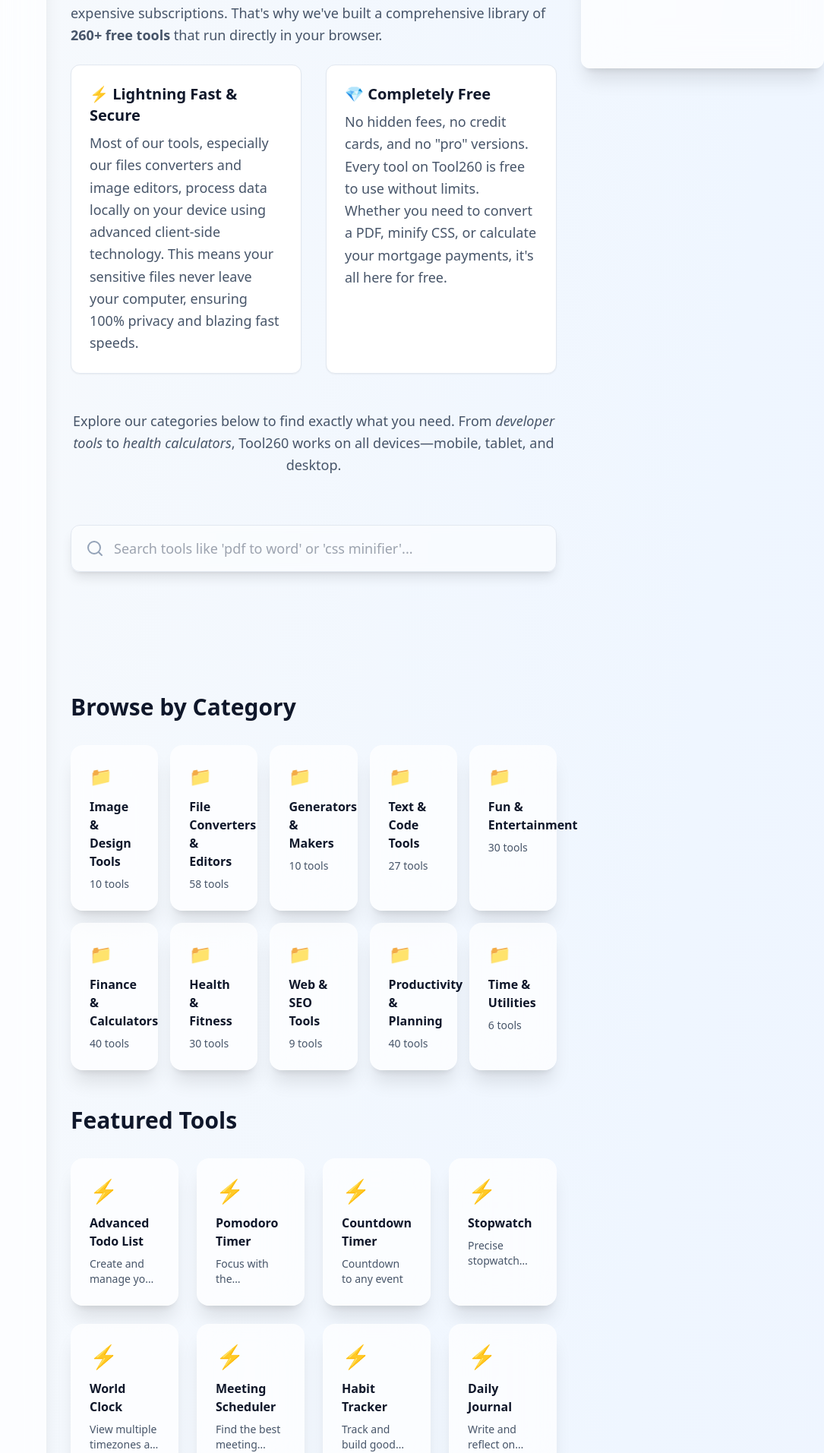
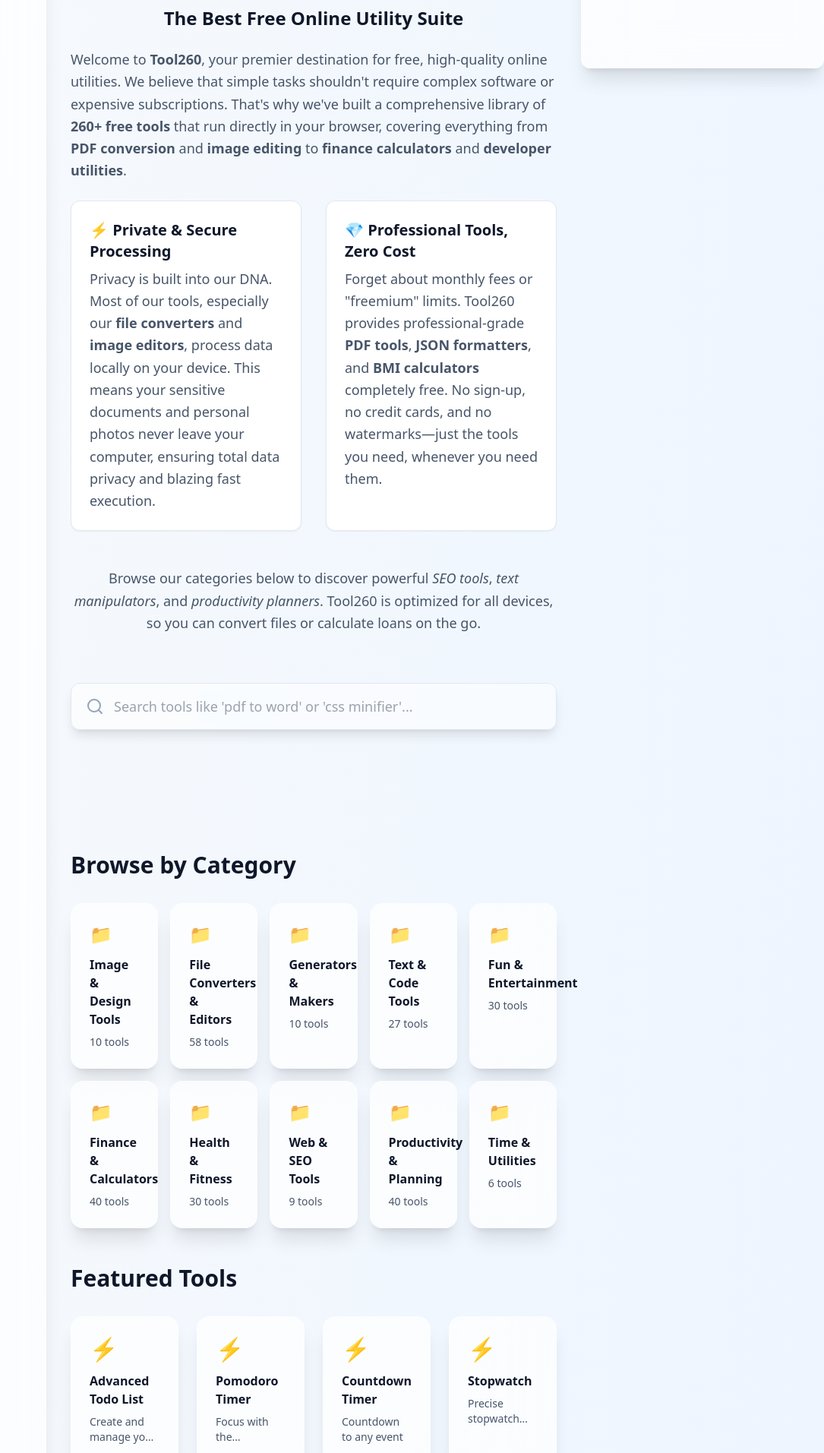
Before and after one commit to lonkgoc/tool, a React (Vite) app: page / in a window 1280 px wide. Shown: the part 590-2503 px from the top of the page at 76% size, without its empty margins (195-1280 px from the left). Built offline with nearby package versions, Linux system fonts and the light colour scheme.

Commit message:
Remove Monetag ads and refine SEO for Tool 260

```diff
--- a/index.html
+++ b/index.html
@@ -9,8 +9,7 @@
     content="Tool 260 (Tool260) - Your collection of 260+ free online tools. PDF converters, image editors, and utilities. No sign-up required." />
   <title>Tool 260 - Free Online Tools</title>
 
-  <!-- Monetag Push Notifications -->
-  <script src="https://3nbf4.com/act/files/tag.min.js?z=10342759" data-cfasync="false" async></script>
+
 
 </head>
 
--- a/src/components/Seo.tsx
+++ b/src/components/Seo.tsx
@@ -8,6 +8,9 @@
     canonicalUrl?: string;
     name?: string;
     type?: string;
+    // New props for structured data
+    howToSteps?: string[];
+    faqs?: { question: string; answer: string }[];
 }
 
 const Seo: React.FC<SeoProps> = ({
@@ -15,45 +18,23 @@
     description,
     keywords,
     canonicalUrl,
-    name = 'Tool260',
-    type = 'website'
+    name = 'Tool 260',
+    type = 'website',
+    howToSteps,
+    faqs
 }) => {
-    const siteTitle = 'Tool260 - 260 Free Online Tools';
-    const defaultDescription = '260 Free Online Tools — No Sign-Up, No Limits, Forever Free. Productivity, Finance, Health, File Converters, and more.';
-    const defaultKeywords = 'tool260, online tools, file converter, image converter, pdf tools, developer tools, free tools, no signup';
+    const siteTitle = 'Tool 260 - 260 Free Online Tools';
+    const defaultDescription = 'Tool 260 - 260 Free Online Tools — No Sign-Up, No Limits, Forever Free. Productivity, Finance, Health, File Converters, and more.';
+    const defaultKeywords = 'tool 260, tool260, file converters, online tools, file converter, image converter, pdf tools, developer tools, free tools, no signup';
     const siteUrl = 'https://tool260.com';
 
-    const fullTitle = title ? `${title} | Tool260` : siteTitle;
+    const fullTitle = title ? `${title} | Tool 260` : siteTitle;
     const finalDescription = description || defaultDescription;
     const finalKeywords = keywords || defaultKeywords;
     const finalUrl = canonicalUrl || siteUrl;
 
-    return (
-        <Helmet>
-            {/* Basic metadata */}
-            <title>{fullTitle}</title>
-            <meta name="description" content={finalDescription} />
-            <meta name="keywords" content={finalKeywords} />
-            <meta name="robots" content="index, follow" />
-            <link rel="canonical" href={finalUrl} />
-
-            {/* Open Graph / Facebook */}
-            <meta property="og:type" content={type} />
-            <meta property="og:site_name" content={name} />
-            <meta property="og:title" content={fullTitle} />
-            <meta property="og:description" content={finalDescription} />
-            <meta property="og:url" content={finalUrl} />
-            {/* <meta property="og:image" content={`${siteUrl}/og-image.jpg`} /> */}
-
-            {/* Twitter */}
-            <meta name="twitter:card" content="summary_large_image" />
-            <meta name="twitter:title" content={fullTitle} />
-            <meta name="twitter:description" content={finalDescription} />
-            {/* <meta name="twitter:image" content={`${siteUrl}/og-image.jpg`} /> */}
-
-            {/* Structured Data for WebApplication, BreadcrumbList, and Organization */}
-            <script type="application/ld+json">
-                {JSON.stringify([
+    // Build schema array
+    const schemas: any[] = [
         {
             "@context": "https://schema.org",
             "@type": "WebApplication",
@@ -71,14 +52,10 @@
         {
             "@context": "https://schema.org",
             "@type": "Organization",
-                        "name": "Tool260",
+            "name": "Tool 260",
             "url": siteUrl,
-                        "logo": `${siteUrl}/logo.png`, // Assuming logo exists or will exist
-                        "sameAs": [] // specific social links if any
+            "logo": `${siteUrl}/logo.png`
         },
-                    // Dynamic Breadcrumbs
-                    // If we had passed breadcrumbs prop, we would map it here.
-                    // For now, let's implement a basic structure that points Home > Page
         {
             "@context": "https://schema.org",
             "@type": "BreadcrumbList",
@@ -89,7 +66,6 @@
                     "name": "Home",
                     "item": siteUrl
                 },
-                            // If it's a tool page, checking title to infer breadcrumb
                 ...(title ? [{
                     "@type": "ListItem",
                     "position": 2,
@@ -98,7 +74,63 @@
                 }] : [])
             ]
         }
-                ])}
+    ];
+
+    // Add HowTo schema if steps exist
+    if (howToSteps && howToSteps.length > 0) {
+        schemas.push({
+            "@context": "https://schema.org",
+            "@type": "HowTo",
+            "name": `How to use ${title || name}`,
+            "description": finalDescription,
+            "step": howToSteps.map((step, index) => ({
+                "@type": "HowToStep",
+                "position": index + 1,
+                "text": step,
+                "name": `Step ${index + 1}`
+            }))
+        });
+    }
+
+    // Add FAQ schema if faqs exist
+    if (faqs && faqs.length > 0) {
+        schemas.push({
+            "@context": "https://schema.org",
+            "@type": "FAQPage",
+            "mainEntity": faqs.map(faq => ({
+                "@type": "Question",
+                "name": faq.question,
+                "acceptedAnswer": {
+                    "@type": "Answer",
+                    "text": faq.answer
+                }
+            }))
+        });
+    }
+
+    return (
+        <Helmet>
+            {/* Basic metadata */}
+            <title>{fullTitle}</title>
+            <meta name="description" content={finalDescription} />
+            <meta name="keywords" content={finalKeywords} />
+            <meta name="robots" content="index, follow" />
+            <link rel="canonical" href={finalUrl} />
+
+            {/* Open Graph / Facebook */}
+            <meta property="og:type" content={type} />
+            <meta property="og:site_name" content={name} />
+            <meta property="og:title" content={fullTitle} />
+            <meta property="og:description" content={finalDescription} />
+            <meta property="og:url" content={finalUrl} />
+
+            {/* Twitter */}
+            <meta name="twitter:card" content="summary_large_image" />
+            <meta name="twitter:title" content={fullTitle} />
+            <meta name="twitter:description" content={finalDescription} />
+
+            <script type="application/ld+json">
+                {JSON.stringify(schemas)}
             </script>
         </Helmet>
     );
--- a/src/data/tools.ts
+++ b/src/data/tools.ts
@@ -34,10 +34,12 @@
     description: "Tool260.com - Your all-in-one platform for 260+ free online tools including PDF converters, image editors, calculators, generators, and utilities. No sign-up required.",
     slug: "home",
     keywords: [
+      "tool 260",
       "tool260",
-      "tool 260",
+      "tool 260 com",
       "tool260.com",
-      "tool 260 com",
+      "file converters",
+      "pdf tools",
       "free online tools",
       "online converters",
       "free tools",
@@ -174,9 +176,8 @@
     category: "File Converters & Editors",
     description: "Extract text from PDF files",
     slug: "pdf-to-text",
-    keywords: ["pdf", "text", "extract", "convert pdf to text", "ocr", "online converter", "tool260"],
-    affiliateLinks: [{ name: "SmallPDF", url: "https://smallpdf.com", description: "Professional PDF tools" }, { name: "iLovePDF", url: "https://www.ilovepdf.com", description: "All-in-one PDF solution" }],
-    longDescription: "Our free PDF to Text converter allows you to instantly extract text from any PDF document directly in your browser. Unlike other tools that upload your sensitive documents to a cloud server, Tool260 processes your files locally using advanced JavaScript libraries. This means your data never leaves your device, ensuring 100% privacy and security. Whether you need to grab a quote from a research paper or convert an entire ebook to editable text, this tool handles it in seconds.",
+    keywords: ["pdf", "text", "extract", "convert pdf to text", "ocr", "online converter", "tool260", "tool 260", "file converters", "best pdf tools", "online pdf help"],
+    longDescription: "Our free PDF to Text converter allows you to instantly extract text from any PDF document directly in your browser. Unlike other tools that upload your sensitive documents to a cloud server, Tool 260 processes your files locally using advanced JavaScript libraries. This means your data never leaves your device, ensuring 100% privacy and security. Whether you need to grab a quote from a research paper or convert an entire ebook to editable text, this tool handles it in seconds.",
     howToSteps: [
       "Click the 'Select File' button or drag and drop your PDF into the upload area.",
       "Wait a brief moment for the browser to process your file. Larger files may take a few extra seconds.",
@@ -206,8 +207,72 @@
     ]
   },
   { id: "112", name: "PDF to Images", category: "File Converters & Editors", description: "Convert PDF pages to images", slug: "pdf-to-images", keywords: ["pdf", "images", "convert", "pdf to img", "pdf to jpg", "pdf to png", "convert pdf to image"] },
-  { id: "113", name: "Images to PDF", category: "File Converters & Editors", description: "Combine images into PDF", slug: "images-to-pdf", keywords: ["images", "pdf", "combine", "img to pdf", "jpg to pdf", "png to pdf", "convert image to pdf", "picture to pdf"] },
-  { id: "114", name: "Merge PDFs", category: "File Converters & Editors", description: "Merge multiple PDF files", slug: "merge-pdfs", keywords: ["merge", "pdf", "combine", "join pdf", "combine pdfs online", "tool260"] },
+  {
+    id: "113",
+    name: "Images to PDF",
+    category: "File Converters & Editors",
+    description: "Combine multiple images into a single PDF document",
+    slug: "images-to-pdf",
+    keywords: ["images to pdf", "jpg to pdf", "png to pdf", "convert image to pdf", "picture to pdf", "combine images to pdf online", "free image converter", "tool260", "tool 260", "file converters", "best images to pdf", "online image to pdf"],
+    longDescription: "Turn your photos, scanned documents, and graphics into a professional PDF format with our Images to PDF converter. Whether you need to combine several JPGs for an assignment, turn PNG screenshots into a report, or archive precious photos in a single file, Tool 260 makes it easy. Your privacy is our priority: all image processing happens directly on your device inside your browser, so your private photos are never uploaded to our servers.",
+    howToSteps: [
+      "Select one or more images (JPG, PNG, WebP) from your device or use drag-and-drop.",
+      "Rearrange the order of images if needed using the simple interface.",
+      "Adjust page settings like orientation, margin, and page size.",
+      "Click 'Convert to PDF' to generate your document instantly.",
+      "Download the resulting PDF file to your computer or mobile device."
+    ],
+    features: [
+      "No File Uploads: Everything stays on your local machine.",
+      "Supports Multiple Formats: Convert JPG, PNG, GIF, and WebP flawlessly.",
+      "Bulk Conversion: Combine dozens of images into one PDF at once.",
+      "High Resolution: Maintain the original quality of your uploaded images.",
+      "Cross-Platform: Works on mobile, tablet, and desktop without apps."
+    ],
+    faqs: [
+      {
+        question: "How many images can I convert at once?",
+        answer: "There is no fixed limit! Since the conversion happens in your browser, it depends on your device's memory. Most users can easily combine 50+ images at a time."
+      },
+      {
+        question: "Is there a watermark on the output PDF?",
+        answer: "No. Unlike other 'free' tools, Tool260 provides a clean, watermark-free PDF every time."
+      }
+    ]
+  },
+  {
+    id: "114",
+    name: "Merge PDFs",
+    category: "File Converters & Editors",
+    description: "Combine multiple PDF files into one",
+    slug: "merge-pdfs",
+    keywords: ["merge pdf", "combine pdf", "join pdf", "combine pdfs online", "merge pdf files free", "pdf joiner", "tool260", "tool 260", "file converters", "best pdf merger", "online merge tool"],
+    longDescription: "Simplify your digital life by merging multiple PDF files into one organized document. Our Merge PDFs tool is perfect for combining chapters of a project, gathering monthly reports, or merging signed contracts. By processing your files locally using your browser's power, Tool 260 ensures that your confidential documents are never sent across the internet, offering unparalleled speed and security compared to cloud-based alternatives.",
+    howToSteps: [
+      "Upload the PDF files you want to combine by clicking the selection area.",
+      "Drag and drop the files to arrange them in the exact order you want them merged.",
+      "Preview the file list to ensure everything is correct.",
+      "Click the 'Merge' button to initiate the local joining process.",
+      "Download your new, single PDF document immediately."
+    ],
+    features: [
+      "Bank-Grade Privacy: Files never leave your browser, ensuring total confidentiality.",
+      "Instant Processing: No upload/download wait times for the merging process.",
+      "Preserve Formatting: Keeps all links, fonts, and layouts from original files.",
+      "Order Control: Easily reorder files before merging with a simple drag-and-drop.",
+      "Free Forever: No registration or daily usage limits."
+    ],
+    faqs: [
+      {
+        question: "Can I merge password-protected PDFs?",
+        answer: "Yes, provided you know the password. You'll need to unlock them first using our 'Remove PDF Password' tool or enter the password when prompted."
+      },
+      {
+        question: "Is there a limit on the total file size?",
+        answer: "The limit is based on your device's RAM. Most modern browsers can handle merging files totaling hundreds of megabytes without issue."
+      }
+    ]
+  },
   { id: "115", name: "Split PDF", category: "File Converters & Editors", description: "Split PDF into multiple files", slug: "split-pdf", keywords: ["split", "pdf", "divide"] },
   { id: "116", name: "Compress PDF", category: "File Converters & Editors", description: "Reduce PDF file size", slug: "compress-pdf", keywords: ["compress", "pdf", "size"] },
   { id: "117", name: "Rotate PDF", category: "File Converters & Editors", description: "Rotate PDF pages", slug: "rotate-pdf", keywords: ["rotate", "pdf", "pages"] },
--- a/src/pages/Home.tsx
+++ b/src/pages/Home.tsx
@@ -51,41 +51,41 @@
               Tool260 - Free Online Tools
             </span>
           </div>
-          <h1 className="text-4xl md:text-6xl font-bold mb-6 bg-gradient-to-r from-blue-600 via-indigo-600 to-purple-600 bg-clip-text text-transparent">
-            Tool260: Free Online Tools & Converters
+          <h1 className="text-4xl md:text-6xl font-bold mb-6 bg-gradient-to-r from-blue-600 via-indigo-600 to-purple-600 bg-clip-text text-transparent leading-tight">
+            Tool260: 260+ Free Online Tools, Converters & Calculators
           </h1>
           <p className="text-xl md:text-2xl text-slate-600 dark:text-slate-400 mb-8 max-w-3xl mx-auto">
-            Your all-in-one platform for 260+ free online tools. No sign-up required.
+            Your ultimate toolbox for productivity. No account, no limits, 100% free and secure.
           </p>
 
           <div className="max-w-4xl mx-auto mb-16 text-slate-600 dark:text-slate-400 text-lg leading-relaxed space-y-6 text-left">
             <h2 className="text-2xl font-bold text-slate-900 dark:text-slate-100 text-center mb-6">
-              Why Choose Tool260?
+              The Best Free Online Utility Suite
             </h2>
             <p>
               Welcome to <strong>Tool260</strong>, your premier destination for free, high-quality online utilities.
               We believe that simple tasks shouldn't require complex software or expensive subscriptions.
-              That's why we've built a comprehensive library of <strong>260+ free tools</strong> that run directly in your browser.
+              That's why we've built a comprehensive library of <strong>260+ free tools</strong> that run directly in your browser, covering everything from <strong>PDF conversion</strong> and <strong>image editing</strong> to <strong>finance calculators</strong> and <strong>developer utilities</strong>.
             </p>
             <div className="grid md:grid-cols-2 gap-8 mt-8">
-              <div className="bg-white dark:bg-slate-800 p-6 rounded-xl border border-slate-200 dark:border-slate-700 shadow-sm">
-                <h3 className="text-xl font-semibold text-slate-900 dark:text-slate-100 mb-2">⚡ Lightning Fast & Secure</h3>
+              <div className="bg-white dark:bg-slate-800 p-6 rounded-xl border border-slate-200 dark:border-slate-700 shadow-sm hover:border-blue-500/50 transition-colors">
+                <h3 className="text-xl font-semibold text-slate-900 dark:text-slate-100 mb-2">⚡ Private & Secure Processing</h3>
                 <p>
-                  Most of our tools, especially our files converters and image editors, process data locally on your device using advanced client-side technology.
-                  This means your sensitive files never leave your computer, ensuring 100% privacy and blazing fast speeds.
+                  Privacy is built into our DNA. Most of our tools, especially our <strong>file converters</strong> and <strong>image editors</strong>, process data locally on your device.
+                  This means your sensitive documents and personal photos never leave your computer, ensuring total data privacy and blazing fast execution.
                 </p>
               </div>
-              <div className="bg-white dark:bg-slate-800 p-6 rounded-xl border border-slate-200 dark:border-slate-700 shadow-sm">
-                <h3 className="text-xl font-semibold text-slate-900 dark:text-slate-100 mb-2">💎 Completely Free</h3>
+              <div className="bg-white dark:bg-slate-800 p-6 rounded-xl border border-slate-200 dark:border-slate-700 shadow-sm hover:border-indigo-500/50 transition-colors">
+                <h3 className="text-xl font-semibold text-slate-900 dark:text-slate-100 mb-2">💎 Professional Tools, Zero Cost</h3>
                 <p>
-                  No hidden fees, no credit cards, and no "pro" versions. Every tool on Tool260 is free to use without limits.
-                  Whether you need to convert a PDF, minify CSS, or calculate your mortgage payments, it's all here for free.
+                  Forget about monthly fees or "freemium" limits. Tool260 provides professional-grade <strong>PDF tools</strong>, <strong>JSON formatters</strong>, and <strong>BMI calculators</strong> completely free.
+                  No sign-up, no credit cards, and no watermarks—just the tools you need, whenever you need them.
                 </p>
               </div>
             </div>
             <p className="text-center pt-6">
-              Explore our categories below to find exactly what you need. From <em>developer tools</em> to <em>health calculators</em>,
-              Tool260 works on all devices—mobile, tablet, and desktop.
+              Browse our categories below to discover powerful <em>SEO tools</em>, <em>text manipulators</em>, and <em>productivity planners</em>.
+              Tool260 is optimized for all devices, so you can convert files or calculate loans on the go.
             </p>
           </div>
 
--- a/src/pages/ToolPage.tsx
+++ b/src/pages/ToolPage.tsx
@@ -42,6 +42,8 @@
         description={tool.description}
         keywords={`${tool.name}, ${tool.category}, free online tool, ${tool.name} online, free ${tool.name}`}
         canonicalUrl={`https://tool260.com/tools/${tool.slug}`}
+        howToSteps={tool.howToSteps}
+        faqs={tool.faqs}
       />
       <ToolWrapper title={tool.name} description={tool.description}>
         <Suspense fallback={
```
Also changed, not shown: src/components/AdUnit.tsx (+38 -35 lines). Lines whose indentation alone changed are shown as unchanged.
